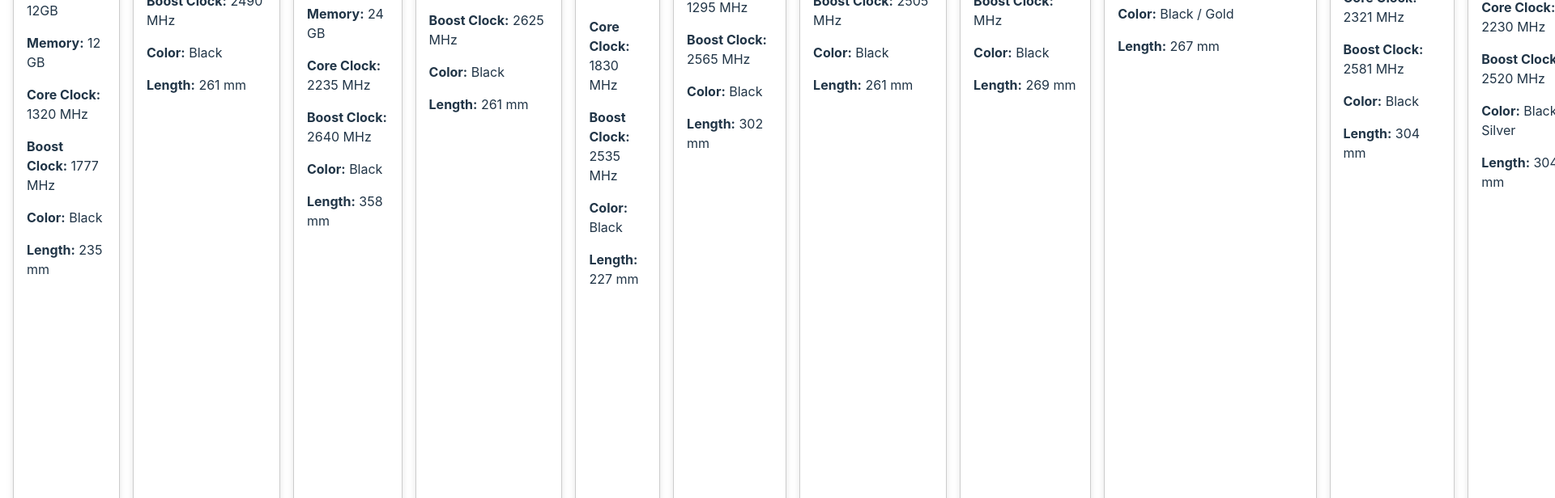
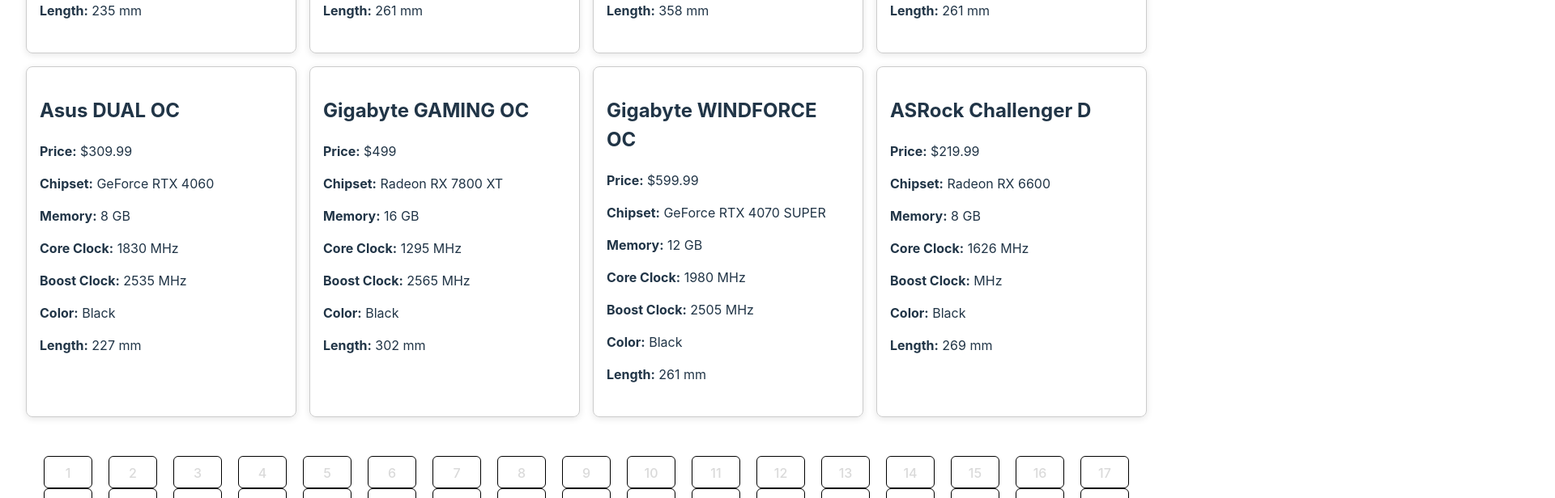
Before and after one commit to filipHaellgren/IMS, a React (Vite) app in the folder IMS/: page / in a window 1280 px wide. Shown: the part 400-1016 px from the top of the page at 81% size, 1920 px wide, since content can reach past the window. Built offline with nearby package versions, Linux system fonts and the light colour scheme.

Commit message:
Pagination commit

```diff
--- a/IMS/src/App.tsx
+++ b/IMS/src/App.tsx
@@ -1,18 +1,30 @@
 // src/App.tsx
-import React from 'react';
-import Card,{ Product } from './videoCard';
+import React, { useState }  from 'react';
+import ProductList from './Components/ProductList'; // Import the new ProductList component
+import { Product } from './Components/videoCard'; // Import Product type for type assertion
 import data from '../src/assets/Json/videoCards.json'; // Importing the JSON file
+import Pagination from './Components/Pagination';
 
 
-const App: React.FC = () => {
-  // Type assertion to match the imported data with the Product type
+const App = () => {
   const products: Product[] = data;
+  const [currentPage, setCurrentPage] = useState(1);
+  const [postsPerPage, setPostsPerPage] =useState(8);
+
+
+  const lastPostIndex = currentPage * postsPerPage;
+  const firstPostIndex = lastPostIndex - postsPerPage;
+  const currentPosts = products.slice(firstPostIndex, lastPostIndex)
 
   return (
     <div style={appStyle}>
-      {products.map((product, index) => (
-        <Card key={index} product={product} />
-      ))}
+      <ProductList products={currentPosts} />
+      <Pagination
+      totalPosts={products.length}
+      postsPerPage={postsPerPage}
+      setCurrentPage={setCurrentPage}
+      currentPage={currentPage}
+      />
     </div>
   );
 };
@@ -20,7 +32,7 @@
 // Inline CSS for the app container
 const appStyle: React.CSSProperties = {
   display: 'flex',
-  flexDirection: 'row',
+  flexDirection: 'column',
   gap: '16px',
   padding: '16px',
 };
--- /dev/null
+++ b/IMS/src/CSS/Pagination.module.css
@@ -0,0 +1,29 @@
+.pagination {
+    display: flex;
+    flex-wrap: wrap;
+    justify-content: center;
+    margin-top: 1rem;
+   justify-items: center;
+
+}
+.pagination button{
+
+    width: 60px;
+    height: 40px;
+    font-size: 16px;
+    margin: 0 10px;
+    border-radius: 6px;
+    cursor: pointer;
+    transition: all 0.3s ease;
+    background:transparent ;
+    color: #dadada;
+    border-color: rgb(0, 0, 0);
+    text-align: center;
+    align-items: center;
+    align-content: center;
+}
+.pagination button:focus {
+    border-color: rgb(9, 247, 48);
+    background: #ffe100;
+    color: black;
+}
--- /dev/null
+++ b/IMS/src/CSS/ProductList.module.css
@@ -0,0 +1,10 @@
+.productList {
+    display: grid;
+    grid-template-columns: repeat(4, 1fr);
+
+    grid-column-gap: 0px;
+    grid-row-gap: 0px;
+    gap: 16px;
+    padding: 16px;
+
+  }
--- /dev/null
+++ b/IMS/src/CSS/videoCard.module.css
@@ -0,0 +1,10 @@
+
+.cardStyle{
+flex: 2 ;
+border: 1px solid #ccc;
+padding: 16px;
+border-radius: 8px;
+width: 300px;
+height: 400px;
+box-shadow: 0 2px 8px rgba(0, 0, 0, 0.1);
+}
--- /dev/null
+++ b/IMS/src/Components/Pagination.tsx
@@ -0,0 +1,23 @@
+import styles from "../CSS/Pagination.module.css";
+
+const Pagination = ({totalPosts, postsPerPage, setCurrentPage,currentPage}) => {
+    let pages = [];
+
+    for (let i = 1; i <= Math.ceil(totalPosts / postsPerPage); i++){
+        pages.push(i);
+    }
+  return (
+    <div className={styles.pagination}>
+      {pages.map((page,index) => {
+            return (
+            <button key={index} onClick={() => setCurrentPage(page)}
+             className={page == currentPage ? 'active' : ''}>{page}
+             </button>
+            )
+        })}
+
+    </div>
+  )
+};
+
+export default Pagination
--- /dev/null
+++ b/IMS/src/Components/ProductList.tsx
@@ -0,0 +1,22 @@
+// src/ProductList.tsx
+import React from 'react';
+import Card, { Product } from './videoCard'; // Import Card component and Product type
+import styles from '../CSS/ProductList.module.css'; // Import the CSS module
+
+
+interface ProductListProps {
+  products: Product[];
+}
+
+const ProductList: React.FC<ProductListProps> = ({ products }) => {
+  return (
+    <div className={styles.productList}>
+      {products.map((product, index) => (
+        <Card key={index} product={product} />
+      ))}
+    </div>
+  );
+};
+
+
+export default ProductList;
--- a/IMS/src/videoCard.tsx
+++ b/IMS/src/Components/videoCard.tsx
@@ -1,5 +1,6 @@
 // src/Card.tsx
 import React from 'react';
+import styles from '../CSS/videoCard.module.css'; // Import the CSS module
 
 // Define the Product interface directly in the Card component file
 export interface Product {
@@ -21,7 +22,7 @@
 // Card component definition
 const Card: React.FC<CardProps> = ({ product }) => {
   return (
-    <div style={cardStyle}>
+    <div className={styles.cardStyle}>
       <h2>{product.name}</h2>
       <p><strong>Price:</strong> {product.price ? `$${product.price}` : 'N/A'}</p>
       <p><strong>Chipset:</strong> {product.chipset} </p>
@@ -34,13 +35,5 @@
   );
 };
 
-// Inline CSS for the card
-const cardStyle: React.CSSProperties = {
-  border: '1px solid #ccc',
-  padding: '16px',
-  borderRadius: '8px',
-  maxWidth: '300px',
-  boxShadow: '0 2px 8px rgba(0, 0, 0, 0.1)',
-};
 
 export default Card;
```
